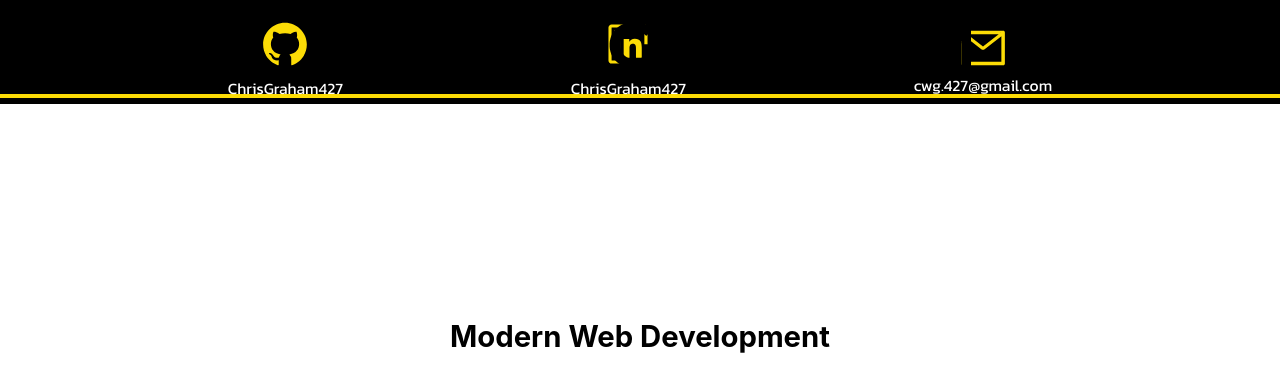
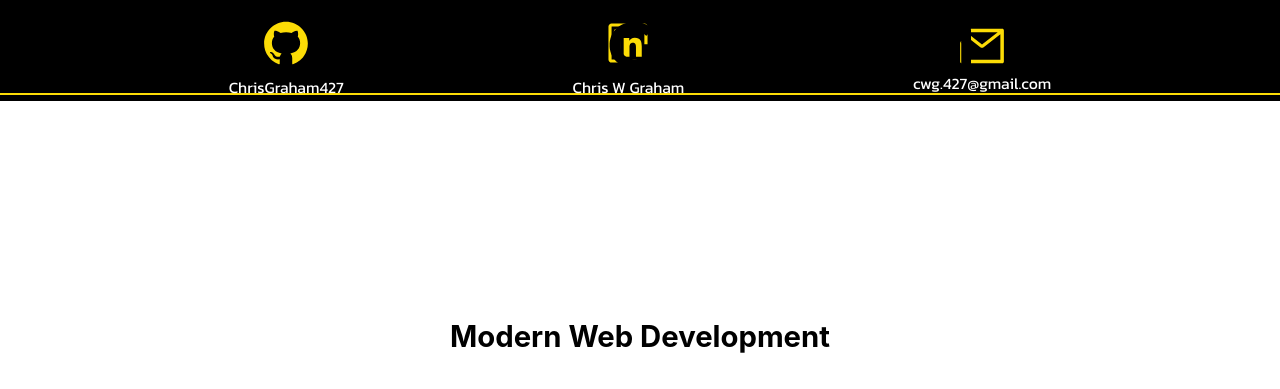
Before and after one commit to ChrisGraham427/portfolio, a Gatsby site: page / in a window 1280 px wide. Shown: the part 708-1097 px from the top of the page. Built offline with nearby package versions, Linux system fonts and the light colour scheme; Gatsby itself is replaced by a stand-in of ours.

Commit message:
added footer info

```diff
--- a/src/components/herocontact.js
+++ b/src/components/herocontact.js
@@ -21,7 +21,7 @@ const HeroContact = () => {
           <Link to="https://www.linkedin.com/in/chriswgraham">
             <AiOutlineLinkedin className="herocontact__icon" />
           </Link>
-          <p className="herocontact__link-title">ChrisGraham427</p>
+          <p className="herocontact__link-title">Chris W Graham</p>
         </div>
         <div className="herocontact__section">
           <h3 className="herocontact__title">Email</h3>
--- a/src/styles/partials/_herocontact.scss
+++ b/src/styles/partials/_herocontact.scss
@@ -33,7 +33,7 @@
   }
   &__line {
     width: 100%;
-    height: 4px;
+    height: 2.5px;
     background: $mainyellow;
     margin: 0;
     &-black {
```
Also changed, not shown: src/styles/main.css, 1 other file.
